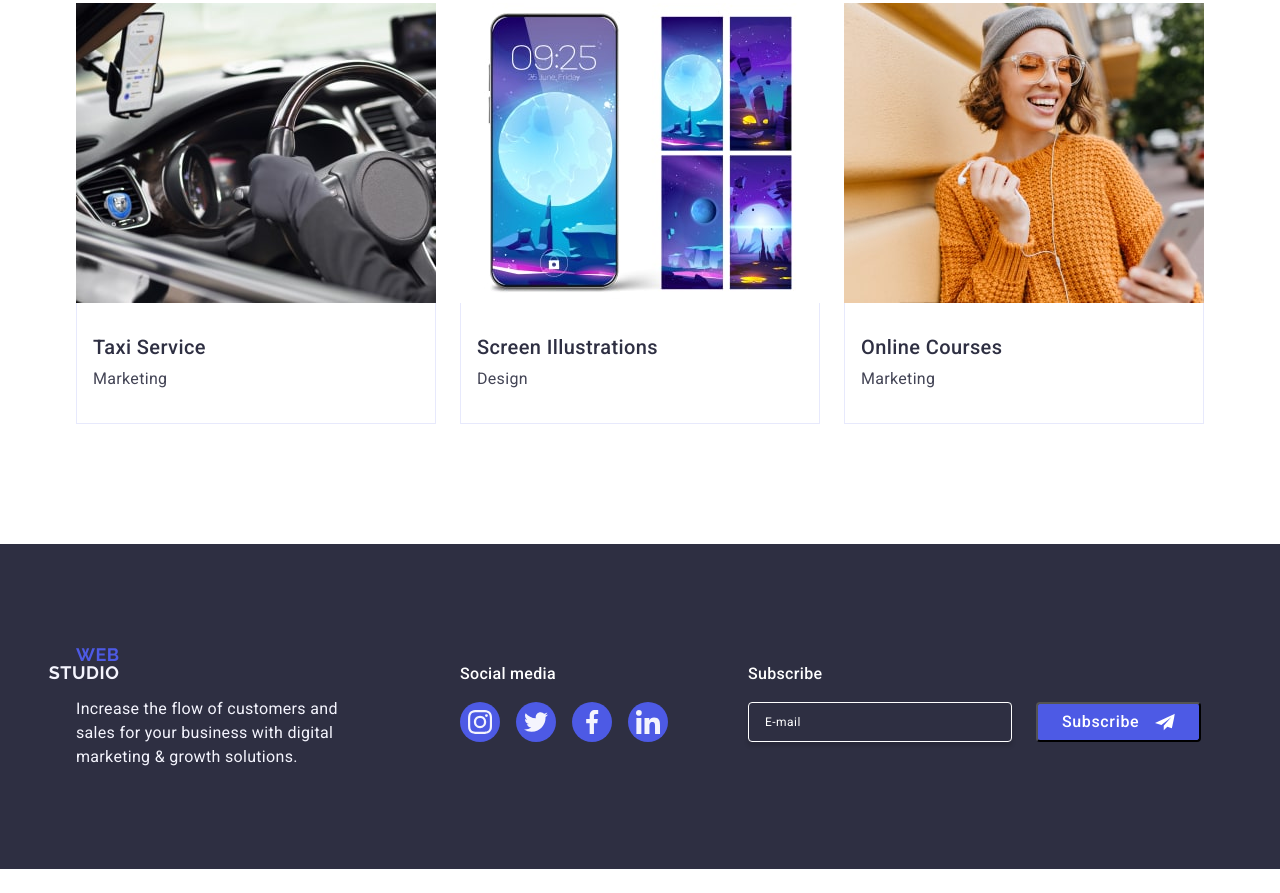
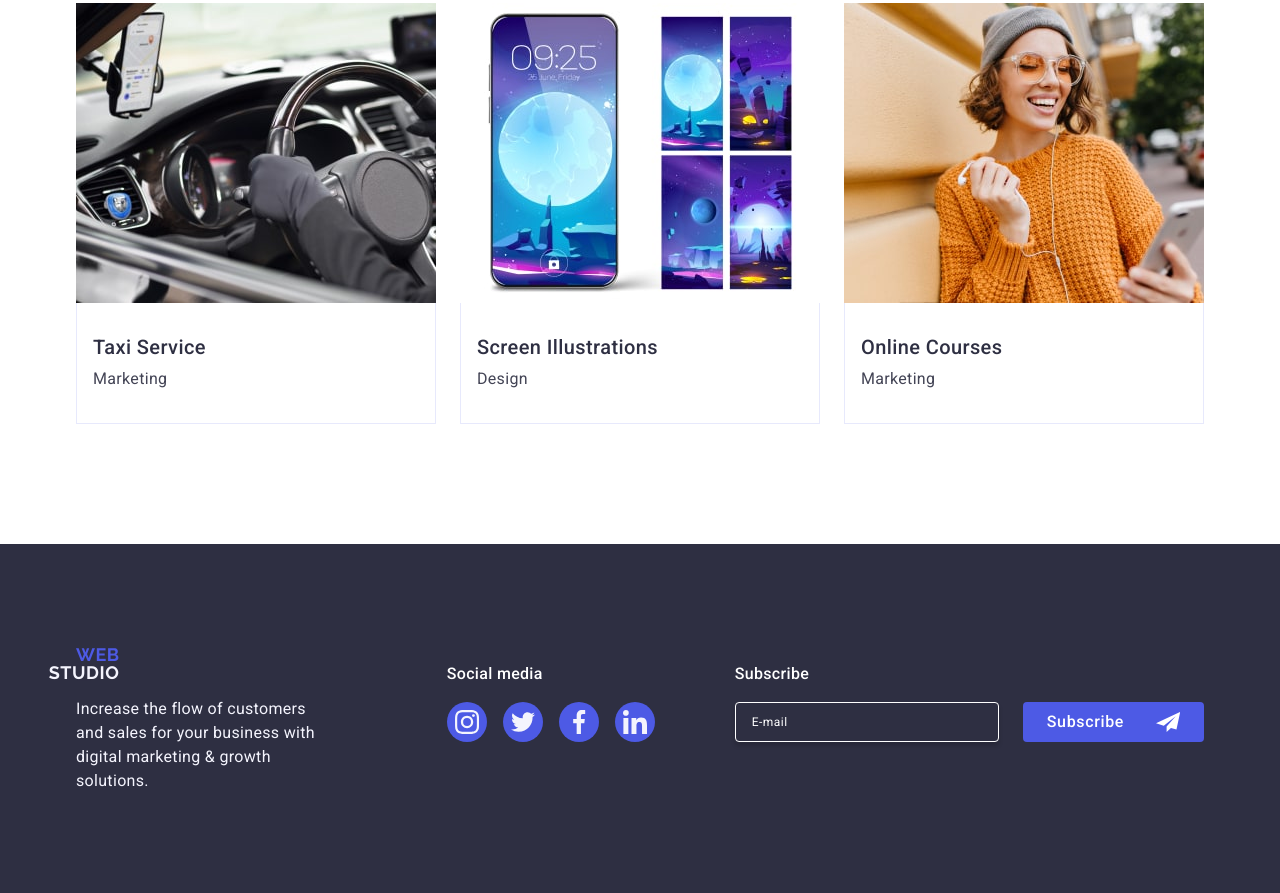
Before and after one commit to olga-magnusson/goit-markup-hw-06, a plain HTML site: page index.html in a window 1280 px wide. Shown: the part 2639-3532 px from the top of the page. Before the commit the page ends 3508 px from the top, so only its background shows below. Drawn offline with nearby package versions, Linux system fonts and the light colour scheme.

Commit message:
correct footer

```diff
--- a/css/styles.css
+++ b/css/styles.css
@@ -533,7 +533,7 @@ img {
   line-height: 1.5;
   letter-spacing: 0.02em;
   color: #fff;
-  padding-bottom: 16px;
+  margin-bottom: 16px;
 }
 
 .footer-form-label {
@@ -574,7 +574,7 @@ img {
 
   border-radius: 4px;
   padding: 8px 24px;
-  width: 165px;
+  min-width: 165px;
   height: 40px;
 
   background: #4d5ae5;
@@ -585,12 +585,16 @@ img {
   letter-spacing: 0.04em;
   text-align: center;
   color: #fff;
+
+  cursor: pointer;
+  border: none;
 }
 
 .icon-send {
   width: 24px;
   height: 24px;
   fill: #fff;
+  margin-left: 16px;
 }
 
 .modal-overlay {
--- a/index.html
+++ b/index.html
@@ -488,7 +488,7 @@
               <button type="submit" class="footer-btn">
                 Subscribe
                 <svg class="icon-send" width="24" height="24">
-                  <use href="../images/icons.svg#icon-icon-send"></use>
+                  <use href="./images/icons.svg#icon-icon-send"></use>
                 </svg>
               </button>
             </form>
@@ -569,7 +569,7 @@
               <label class="modal-check-text" for="agreement"
                 ><span class="checkbox-style"
                   ><svg width="10" height="8">
-                    <use href="../images/icons.svg#icon-check"></use>
+                    <use href="./images/icons.svg#icon-check"></use>
                   </svg>
                 </span>
                 I accept the terms and conditions of the Privacy Policy
```
